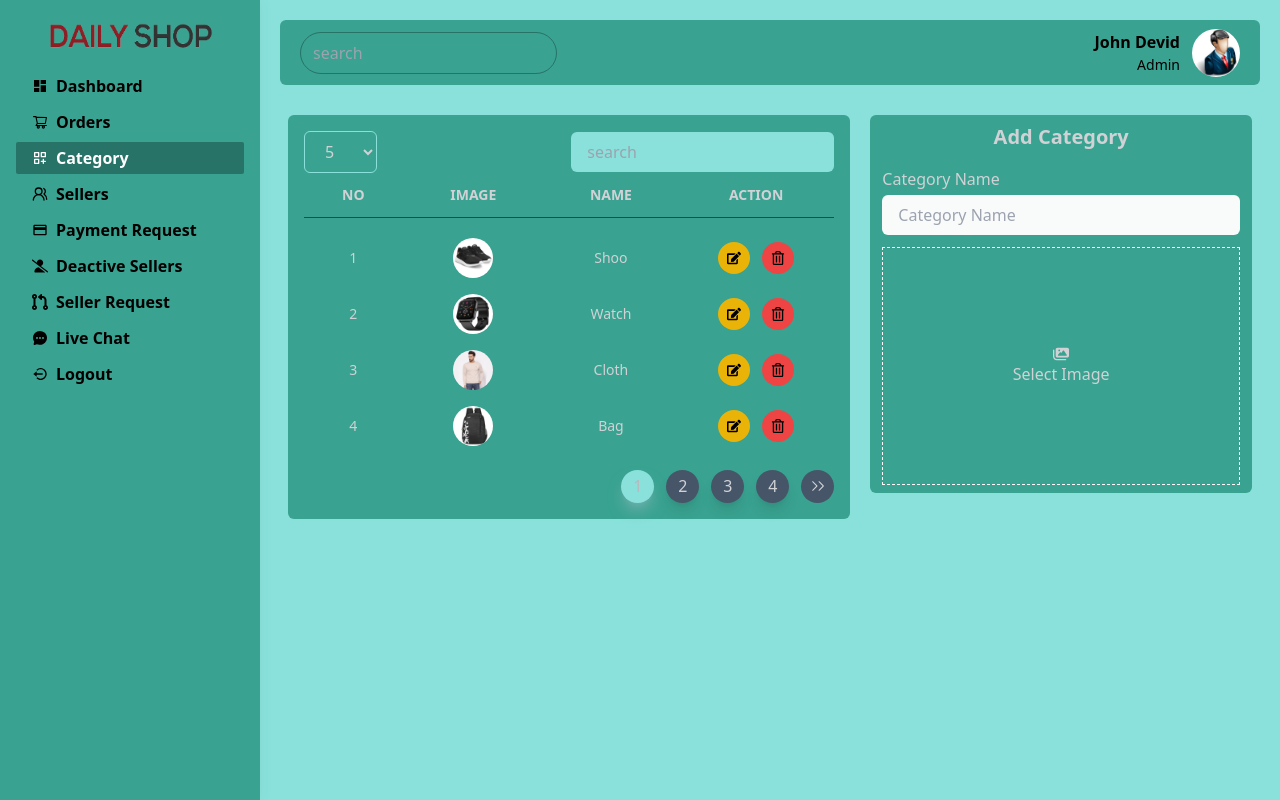
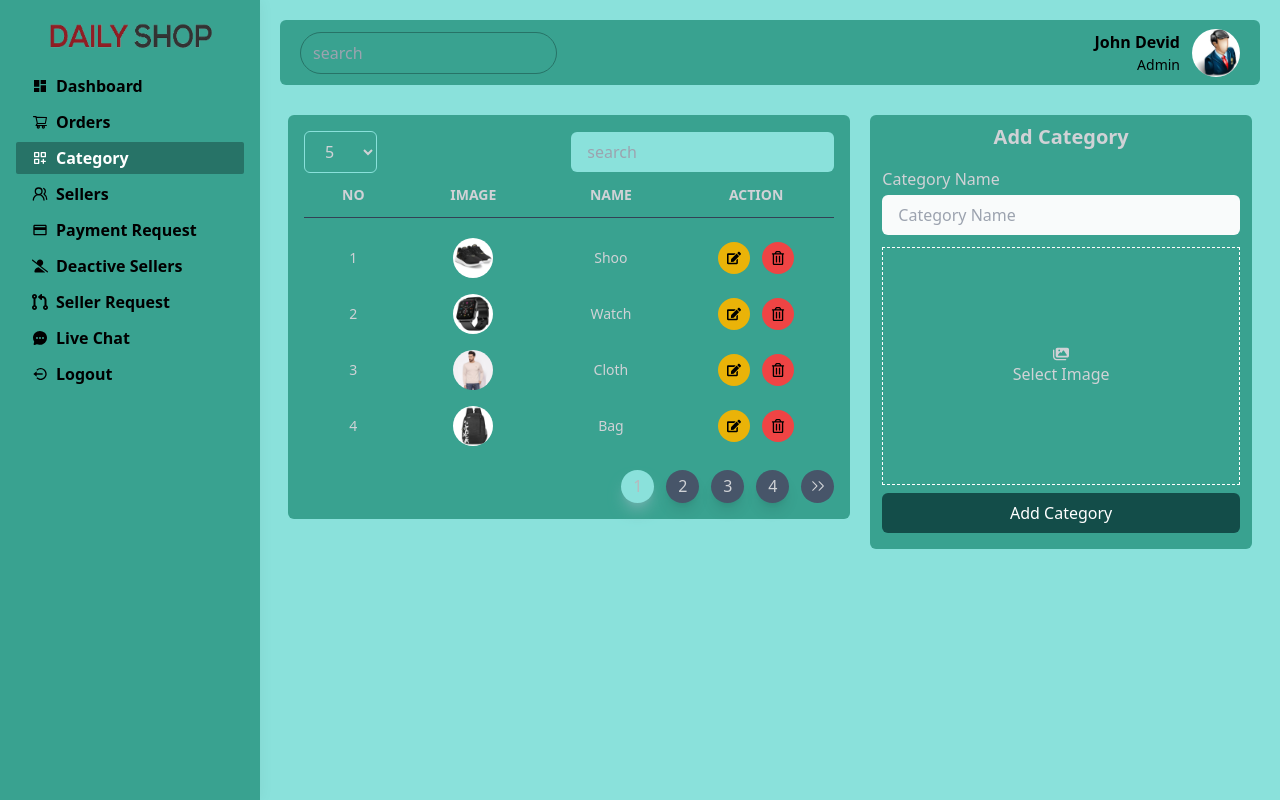
Before and after one commit to Atik2788/e-commerce-project-dashboard, a React (Create React App) app: page /admin/dashboard/category in a window 1280 px wide. Built offline with nearby package versions, Linux system fonts and the light colour scheme.

Commit message:
21 done category right side section

```diff
--- a/src/views/admin/Category.jsx
+++ b/src/views/admin/Category.jsx
@@ -77,6 +77,11 @@ const Category = () => {
                     <span><FaImages /></span>
                     <span>Select Image</span>
                   </label>
+                  <input type="file" name="file" className="hidden" id="image" />
+
+                  <div>
+                    <button className="bg-[#134d49] w-full hover:shadow-[#8ae1db] hover:shadow-md text-white rounded-md py-2 my-2">Add Category</button>
+                  </div>
                 </div>
 
               </form>
```
